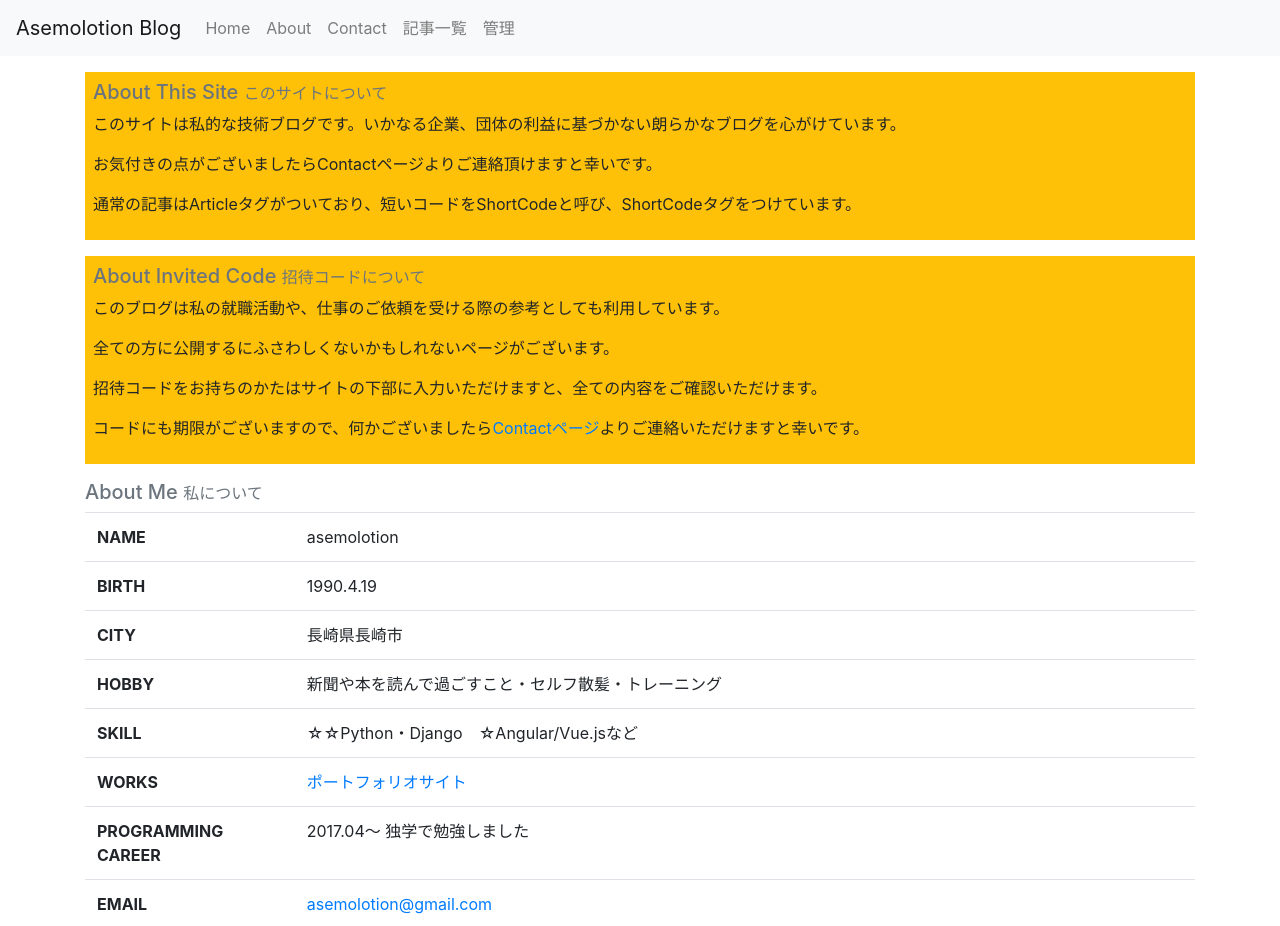
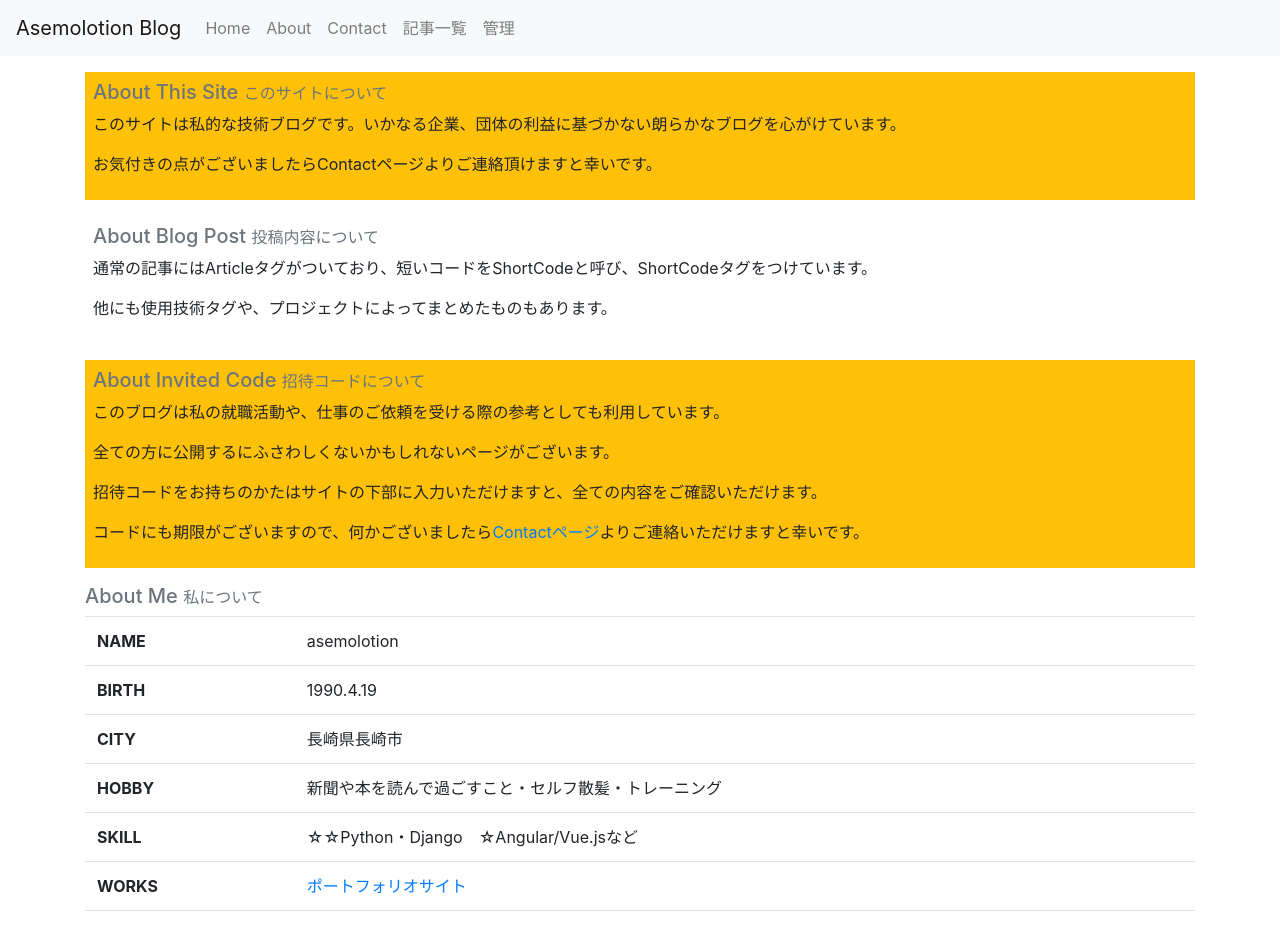
Before and after one commit to asemolotion/asemolotion_blog, a Django app: page /about/ in a window 1280 px wide. Shown: the top 926 px of the page. Run offline with Django 3.2, Linux system fonts and the light colour scheme; some libraries are stand-ins or nearby versions.

Commit message:
update about.html #44

```diff
--- a/general/templates/general/about.html
+++ b/general/templates/general/about.html
@@ -13,10 +13,18 @@
         <p>
             お気付きの点がございましたらContactページよりご連絡頂けますと幸いです。
         </p>
+    </section>
+</div>
+<!-- 記事について -->
+<div class='mt-3'>
+    <section id='title' class='px-2 py-2'>
+        <h5 class='text-secondary'>About Blog Post <small>投稿内容について</small></h5>
         <p>
-            通常の記事はArticleタグがついており、短いコードをShortCodeと呼び、ShortCodeタグをつけています。
+            通常の記事にはArticleタグがついており、短いコードをShortCodeと呼び、ShortCodeタグをつけています。
         </p>
-
+        <p>
+            他にも使用技術タグや、プロジェクトによってまとめたものもあります。
+        </p>
     </section>
 </div>
 
@@ -86,7 +94,7 @@
                 <tr>
                     <th>SNS</th>
                     <td>
-                        <a href="">
+                        <a href="https://github.com/asemolotion">
                             <img src="https://img.icons8.com/ios-filled/40/000000/github.png">
                         </a><br>
                         <small>this icon by <a href="https://icons8.com/icon/12599/ios-filled">iOS Filled icon by Icons8</a></small>
```
